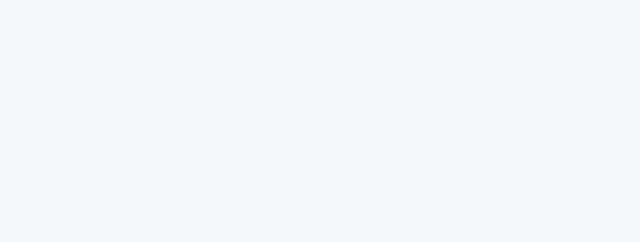
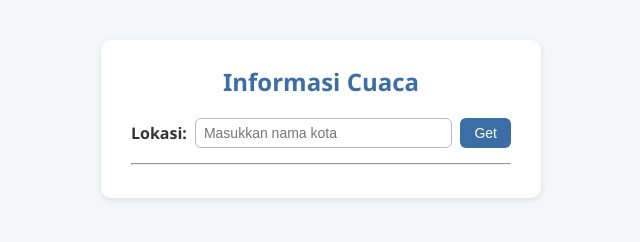
Before and after one commit to ridwanfahmi/Prak_1, a plain HTML site: page index.html in a window 1280 px wide. Shown: the whole page, without its empty margins (319-959 px from the left). Drawn offline with nearby package versions, Linux system fonts and the light colour scheme.

Commit message:
menambahkan bagian input lokasi dan tombol get serta memberinya style

```diff
--- a/index.html
+++ b/index.html
@@ -33,5 +33,56 @@
             margin-top: 0;
             color: #3a6ea5;
         }
+
+        .lokasi-box {
+            display: flex;
+            align-items: center;
+            justify-content: space-between;
+            gap: 8px;
+            margin-bottom: 15px;
+        }
+
+        .lokasi-box label {
+            font-weight: 600;
+            color: #333;
+        }
+
+        input {
+            flex: 1;
+            padding: 6px 8px;
+            border: 1px solid #bbb;
+            border-radius: 6px;
+            font-size: 14px;
+        }
+
+        button {
+            background-color: #3a6ea5;
+            color: white;
+            border: none;
+            border-radius: 6px;
+            padding: 7px 14px;
+            font-size: 14px;
+            cursor: pointer;
+            transition: 0.2s;
+        }
+
+        button:hover {
+            background-color: #2f5c8c;
+        }
+
     </style>
 </head>
+
+<body>
+    <div class="container">
+        <h2>Informasi Cuaca</h2>
+
+
+        <div class="lokasi-box">
+            <label for="inputLokasi">Lokasi:</label>
+            <input type="text" id="inputLokasi" placeholder="Masukkan nama kota">
+            <button id="btnGet">Get</button>
+        </div>
+        <hr>
+    </div>
+</body>
```
